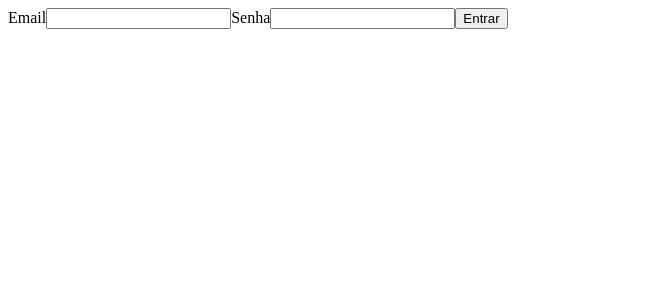
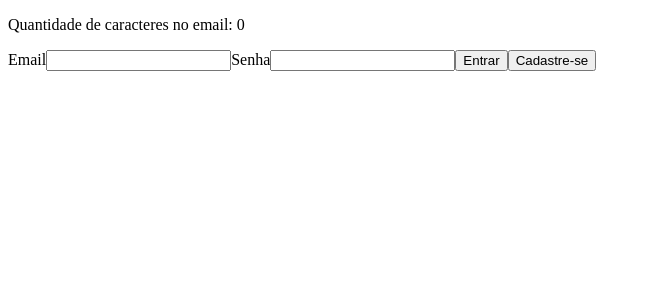
Before and after one commit to Achette/React-template-typescript, a React (Create React App) app: page /entrar in a window 1280 px wide. Shown: the top 300 px of the page, without its empty margins (0-651 px from the left). Built offline with nearby package versions, Linux system fonts and the light colour scheme.

Commit message:
added: components props

```diff
--- a/src/app/pages/login/Login.tsx
+++ b/src/app/pages/login/Login.tsx
@@ -1,6 +1,8 @@
 //import { useNavigate } from "react-router-dom";
 
-import { useState } from "react";
+import { useCallback, useEffect, useMemo, useState, useRef } from "react";
+import { ButtonLogin } from "./components/ButtonLogin";
+import { InputLogin } from "./components/InputLogin";
 
 export const Login = () => {
   /*   const history = useNavigate();
@@ -8,39 +10,78 @@ export const Login = () => {
   const handleClick = () => {
     history("./pagina-inicial");
   }; */
-
+  const inputPassworRef = useRef<HTMLInputElement>(null);
   const [email, setEmail] = useState("");
   const [senha, setSenha] = useState("");
 
-  const handleEntrar = () => {
+  const emailLength = useMemo(() => {
+    return email.length * 1000;
+  }, [email.length]);
+
+  /*   useEffect(() => {
+    console.log(email);
+  }, [email]);
+
+  useEffect(() => {
+    console.log(senha);
+  }, [senha]); */
+
+  const handleEntrar = useCallback(() => {
     console.log(email);
     console.log(senha);
-  };
+    console.log(inputPassworRef.current);
+  }, [email, senha]);
 
   return (
     <div>
       <form>
-        <label>
+        <p>Quantidade de caracteres no email: {emailLength}</p>
+        <InputLogin
+          label="Email"
+          value={email}
+          onChange={(newValue) => setEmail(newValue)}
+          onPressEnter={() => inputPassworRef.current?.focus()}
+        />
+
+        {/*  <label>
           <span>Email</span>
           <input
             type="email"
             value={email}
             onChange={(e) => setEmail(e.target.value)}
+            onKeyDown={(e) => e.key === 'Enter' ? inputPassworRef.current?.focus() : undefined}
           />
-        </label>
+        </label> */}
 
-        <label>
+        <InputLogin
+          type="password"
+          label="Senha"
+          value={senha}
+          ref={inputPassworRef}
+          onChange={(newValue) => setSenha(newValue)}
+          onPressEnter={() => handleEntrar()}
+        />
+
+        {/* <label>
           <span>Senha</span>
           <input
             type="password"
             value={senha}
+            ref={inputPassworRef}
             onChange={(e) => setSenha(e.target.value)}
           />
-        </label>
+        </label> */}
 
-        <button type="button" onClick={handleEntrar}>
+        {/*    <button type="button" onClick={handleEntrar}>
           Entrar
-        </button>
+        </button> */}
+
+        <ButtonLogin type="button" onClick={handleEntrar}>
+          Entrar
+        </ButtonLogin>
+        <ButtonLogin type="button" onClick={handleEntrar}>
+          Cadastre-se
+        </ButtonLogin>
       </form>
     </div>
   );
--- /dev/null
+++ b/src/app/pages/login/components/ButtonLogin.tsx
@@ -0,0 +1,14 @@
+interface IButtonLoginProps {
+  type?: "button" | "submit" | "reset";
+  onClick: () => void;
+
+  children: React.ReactNode
+}
+
+export const ButtonLogin: React.FC<IButtonLoginProps> = ({ type, onClick, children }) => {
+  return (
+    <button type={type} onClick={onClick}>
+     {children}
+    </button>
+  );
+};
--- /dev/null
+++ b/src/app/pages/login/components/InputLogin.tsx
@@ -0,0 +1,27 @@
+import React from "react";
+
+interface IInputLoginProps {
+  label: string;
+  type?: string;
+  value: string;
+
+  onChange: (newValue: string) => void;
+  onPressEnter?: () => void;
+}
+
+export const InputLogin = React.forwardRef<HTMLInputElement, IInputLoginProps>(
+  ({ label, type, value, onChange, onPressEnter }, ref) => {
+    return (
+      <label>
+        <span>{label}</span>
+        <input
+          ref={ref}
+          type={type}
+          value={value}
+          onChange={(e) => onChange(e.target.value)}
+          onKeyDown={(e) => e.key === "Enter" && onPressEnter?.()}
+        />
+      </label>
+    );
+  }
+);
```
